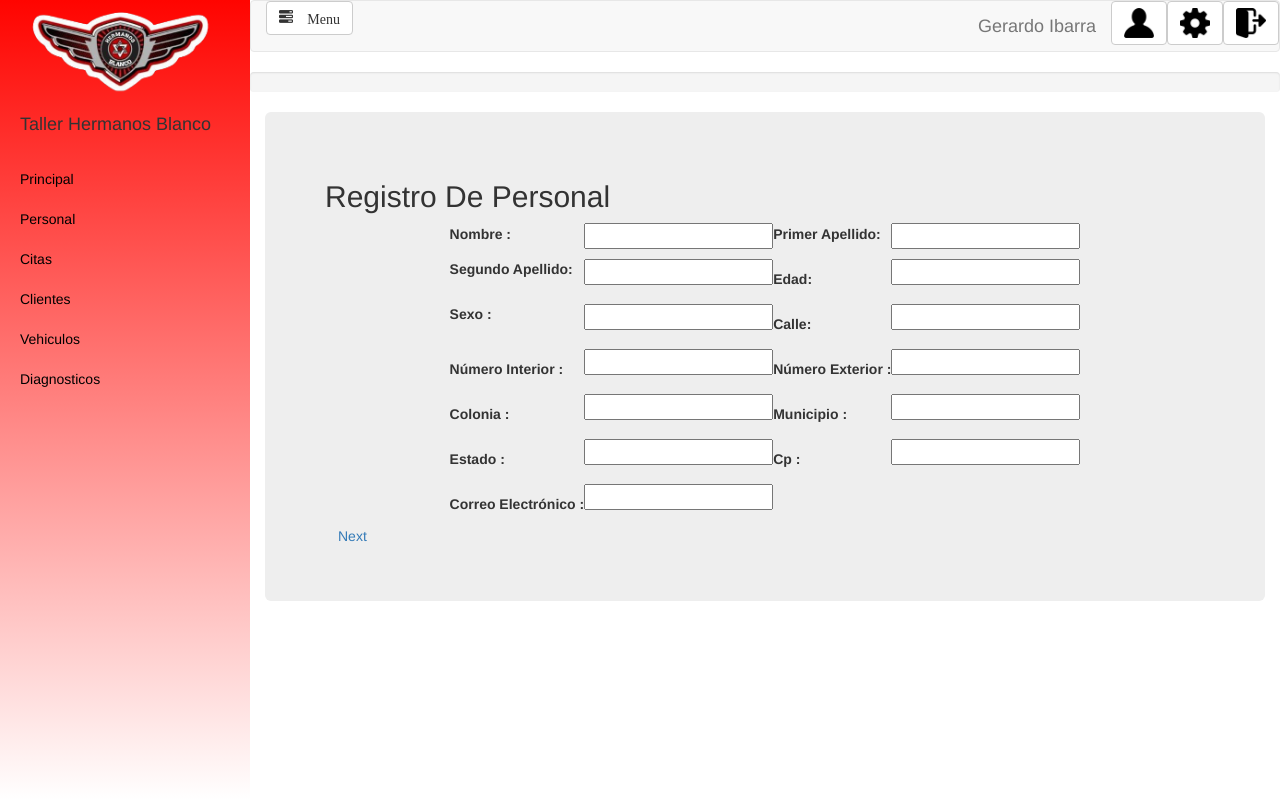
After one commit to GIR99/THM, a PHP site: the page made by Interfaces/RegistroPersonal (1).html in a window 1280 px wide. The commit adds this page. Run offline with PHP 8.4, Linux system fonts and the light colour scheme; some libraries are stand-ins or nearby versions; some web fonts are replaced.

Commit message:
Tercer commit

```diff
--- /dev/null
+++ b/Interfaces/RegistroPersonal (1).html
@@ -0,0 +1,199 @@
+<!DOCTYPE html>
+<html>
+<head>
+
+ <title> Taller Hermanos Blanco</title>
+
+
+ <!-- Pura Configuracion no es necesario que se cierre como las etiquetas -->
+ <title> Practica3</title>
+ <meta name="viewport" content="width=device-width, initial-scale=1.0" charset="UTF-8">
+ <link type="text/css" rel="stylesheet" href="../bootstrap/css/bootstrap.css">
+ <script src="../bootstrap/js/bootstrap.js"></script>
+     <script src="https://ajax.googleapis.com/ajax/libs/jquery/3.6.0/jquery.min.js"></script>
+ <script src="https://maxcdn.bootstrapcdn.com/bootstrap/3.4.1/js/bootstrap.min.js"></script>
+    <link href="//maxcdn.bootstrapcdn.com/bootstrap/3.3.0/css/bootstrap.min.css" rel="stylesheet" id="bootstrap-css">
+  <script src="//maxcdn.bootstrapcdn.com/bootstrap/3.3.0/js/bootstrap.min.js"></script>
+  <script src="//code.jquery.com/jquery-1.11.1.min.js"></script>
+  <link rel="stylesheet" href="https://maxcdn.bootstrapcdn.com/bootstrap/3.4.1/css/bootstrap.min.css">
+
+</head>
+
+<!-- Sidebar -->
+     <div id="wrapper">
+          <div id="sidebar-wrapper">
+              <ul class="sidebar-nav">
+                <img src="../imagenes/LogoH.png" alt="Logo Taller" class="img-responsive">
+                <li class="sidebar-brand"> Taller Hermanos Blanco</li>
+                <li><a href="#">Principal</a></li>
+                  <div class="panela2">
+                    <li><a href="Personal.html">Personal</a></li>
+                    <li><a href="Cita.html">Citas</a></li>
+                    <li><a href="Clientes.html">Clientes</a></li>
+                    <li><a href="Vehiculos.html">Vehiculos</a></li>
+                    <li><a href="Diagnostico.html">Diagnosticos</a></li>
+                  </div>
+              </ul>
+          </div>
+          <!-- /#sidebar-wrapper -->
+
+
+
+
+
+         <!--Inicia Navbar Header -->
+          <nav class="navbar navbar-default">
+            <div class="container-fluid">
+              <div class="navbar-header">
+
+              </div>
+              <!--Boton De Menu -->
+              <button type="button" href="#menu-toggle" class="btn btn-default" id="menu-toggle">
+              <span class="glyphicon glyphicon-tasks"> Menu</span>
+              </button>
+              <!-- termina Boton De Menu -->
+              <ul class="nav navbar-nav navbar-right">
+                <a class="navbar-brand " href="#">Gerardo Ibarra</a>
+                <li>  <button type="button"  class="btn btn-default" id="usuario">
+                <img src="../iconos/avatar.png" alt="usuario" height="30" width="30">
+                 </button></li>
+
+                <li>  <button type="button"  class="btn btn-default" id="configuraciones">
+                    <img src="../iconos/configuraciones.png" height="30" width="30">
+                  </button></li>
+
+                <li>  <button type="button"  class="btn btn-default" id="cerrarSesion">
+                 <img src="../iconos/logout.png" height="30" width="30">
+                  </button></li>
+
+
+              </ul>
+            </div>
+          </nav>
+
+        <!--Termina Navbar Header -->
+
+        <div class="progressbar">
+          <div class="progress" id="progress"></div>
+          <div class="progress-step progress-step-active"></div>
+          <div class="progress-step" ></div>
+          <div class="progress-step" ></div>
+        </div>
+
+        <div class="form-step form-step-active">
+        <div class="container-fluid">
+          <div class="jumbotron">
+            <h2>Registro De Personal</h2>
+            <form method="post" action="../php/gpersonal.php">
+
+            <div class="form-step form-step-active">
+              <div>
+                <table align="center">
+                <tr>
+                <div class="input-group">
+                    <td><label for="username">Nombre :  </label></td>
+                    <td><input type="text"  name="nom"></td>
+                </div>
+                <div class="input-group">
+                    <td><label for="position">Primer Apellido: </label></td>
+                    <td><input type="text"  name="apell1"></td>
+                </div>
+              </tr>
+                <tr>
+                <div class="input-group" >
+                    <td><label for="username">Segundo Apellido:  </label></td>
+                    <td><input type=""  name="apell2"></td>
+                </div>
+                <div class="input-group">
+                    <td><br><label for="position">Edad: </label></td>
+                    <td><input type=int  name="edad"></td>
+                </div>
+                </tr>
+                <tr>
+                <div class="input-group" >
+                    <td><label for="username">Sexo :  </label></td>
+                    <td><input type="text"  id="sexo"></td>
+                </div>
+                <div class="input-group">
+                    <td><br><label for="position">Calle: </label></td>
+                    <td><input type="text"  name="calle"></td>
+                </div>
+                </tr>
+                <tr>
+                  <div class="input-group">
+                      <td><br><label for="position"> Número Interior : </label></td>
+                      <td><input type="text"  name="nint"></td>
+                  </div>
+                  <div class="input-group">
+                      <td><br><label for="position">Número Exterior : </label></td>
+                      <td><input type="text"  name="next"></td>
+                  </div>
+                </tr>
+                <tr>
+                  <div class="input-group">
+                      <td><br><label for="position">Colonia : </label></td>
+                      <td><input type="text"  name="col"></td>
+                  </div>
+                  <div class="input-group">
+                      <td><br><label for="position">Municipio : </label></td>
+                      <td><input type="text"  name="mun"></td>
+                  </div>
+                </tr>
+                <tr>
+                  <div class="input-group">
+                    <td><br><label for="position">Estado : </label></td>
+                    <td><input type="text"  name="edo"></td>
+                </div>
+                  <div class="input-group">
+                      <td><br><label for="position"> Cp : </label></td>
+                      <td><input type="text"  name="cp"></td>
+                  </div>
+
+                </tr>
+                <tr>
+                  <div class="input-group">
+                    <td><br><label for="position">Correo Electrónico : </label></td>
+                    <td><input type="text"  name="correl"></td>
+                </div>
+                  </tr>
+            </table>
+            <td><a href="#" class="btn btn-next width-50 ml-auto">Next</a></td>
+
+          </div>
+          </form>
+            </div>
+            </div>
+
+          </div>
+        </div>
+
+
+
+        <script>
+            $("#menu-toggle").click(function(e) {
+                e.preventDefault();
+                $("#wrapper").toggleClass("toggled");
+            });
+            </script>
+
+
+         <script>
+          var acc = document.getElementsByClassName("accordion");
+          var i;
+
+          for (i = 0; i < acc.length; i++) {
+            acc[i].addEventListener("click", function() {
+              this.classList.toggle("active");
+              var panel = this.nextElementSibling;
+              if (panel.style.maxHeight) {
+                panel.style.maxHeight = null;
+              } else {
+                panel.style.maxHeight = panel.scrollHeight + "px";
+              }
+            });
+          }
+          </script>
+
+
+      </body>
+      </html>
--- a/php/conecta.phtml
+++ b/php/conecta.phtml
@@ -1,6 +1,6 @@
 <?php
 function conecta(){
-$con=mysqli_connect("localhost","root","GoD59105!","taller");
+$con=mysqli_connect("localhost","root","admin","taller");
 if(mysqli_connect_errno()){
     echo "Problemas para conectar a la base de datos".mysqli_connect_error();
 }
--- a/php/conexion.php
+++ b/php/conexion.php
@@ -3,8 +3,8 @@
 
             $username = 'root';
             $host = 'localhost';
-            $dbname = 'tallerhermanosblanco';
-            $password = '';
+            $dbname = 'taller';
+            $password = 'admin';
 
             try {
                 $conn = new PDO("mysql:host=$host;dbname=$dbname", $username, $password);
--- a/php/login.php
+++ b/php/login.php
@@ -13,10 +13,10 @@
 <body>
 
 
-    <div id="container" class="img-responsive" style="background-image: url('./imagenes/Login.jpg');  background-repeat: no-repeat; background-size: cover; background-position: center center; height: 100vh;">
+    <div id="container" class="img-responsive" style="background-image: url('../imagenes/Login.jpg');  background-repeat: no-repeat; background-size: cover; background-position: center center; height: 100vh;">
 
     <h1 align="center">Taller Hermanos Blanco</h1>
-    <form method="Post" action="vlogin.php">
+    <form method="Post" action="../php/vlogin.php">
 
         <table align="center" class="table">
             <tr><td>Nombre<td><td><input type="text" placeholder="Usuario"name="nom"></td></tr>
```
Also changed, not shown: Interfaces/RegistrarDiagnostico.html (+20 -2 lines), php/gpersonal.php (added, +24 -0 lines), php/pruebas.php (+8 -43 lines).
